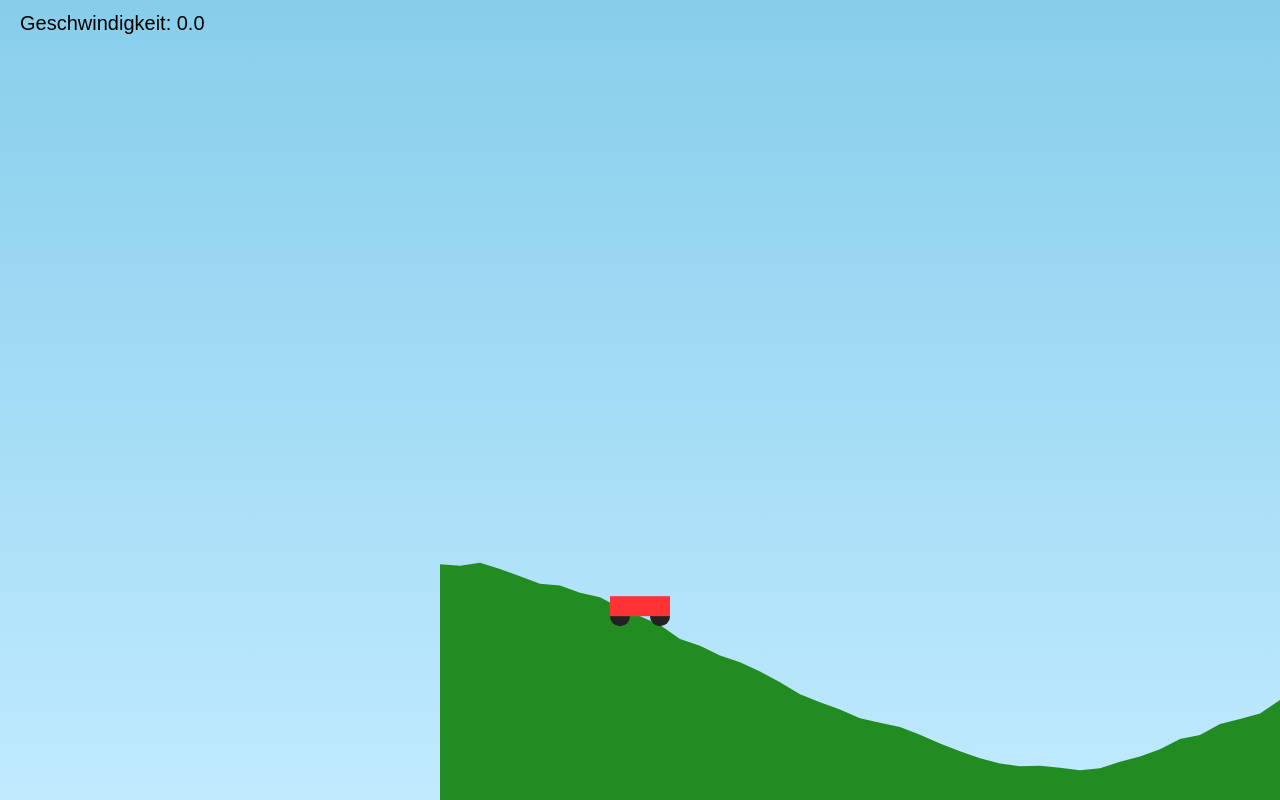
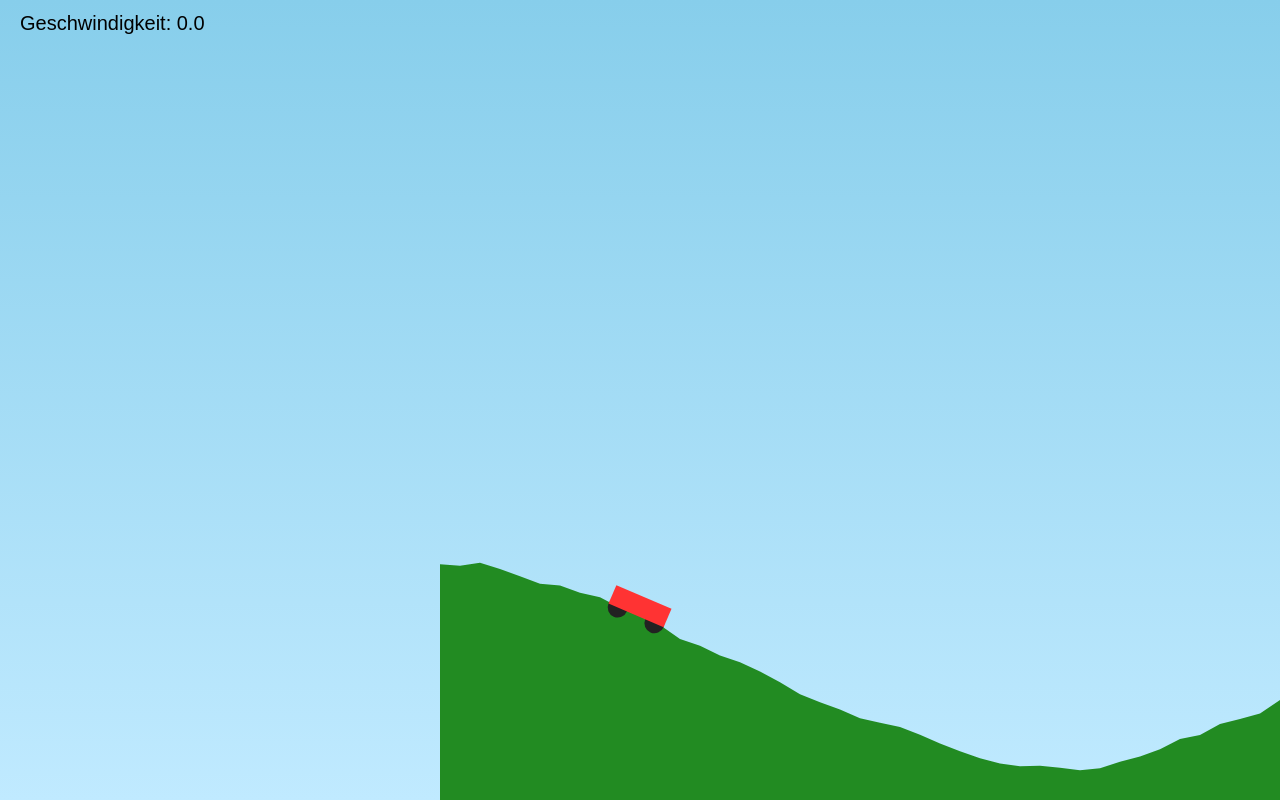
Before and after one commit to quentinrotter/qualex, a plain HTML site: page 123.html in a window 1280 px wide. Drawn offline with Linux system fonts and the light colour scheme.

Commit message:
fixed rotation

```diff
--- a/123.html
+++ b/123.html
@@ -75,6 +75,14 @@ function update() {
     car.y = groundY - car.height / 2;
     car.speedY = 0;
     car.onGround = true;
+    // compute terrain slope around car.x and set car rotation to match (smoothly)
+    const delta = 1; // small sample distance in world units
+    const y1 = getGroundY(car.x - delta);
+    const y2 = getGroundY(car.x + delta);
+    const slope = Math.atan2(y2 - y1, (delta * 2));
+    // smooth interpolation so rotation doesn't snap
+    const blend = 0.2;
+    car.rotation += (slope - car.rotation) * blend;
   } else {
     car.onGround = false;
   }
@@ -112,24 +120,29 @@ function draw() {
   ctx.fillStyle = '#228B22';
   ctx.fill();
 
-  // Auto zeichnen
-  let wheelOffset = car.width / 3;
-  let frontWheelX = car.x + wheelOffset - cameraX;
-  let backWheelX = car.x - wheelOffset - cameraX;
-  let wheelY = car.y + car.height / 2;
 
-  // Räder
+  // Auto zeichnen (zentriert am Fahrzeugmittelpunkt, mit Rotation)
+  ctx.save();
+  // translate to car center in screen coords
+  ctx.translate(car.x - cameraX, car.y);
+  ctx.rotate(car.rotation);
+
+  // Räder (relative to rotated car center)
+  const wheelOffset = car.width / 3;
+  const wheelY = car.height / 2;
   ctx.fillStyle = "#222";
   ctx.beginPath();
-  ctx.arc(frontWheelX, wheelY, car.wheelRadius, 0, Math.PI * 2);
+  ctx.arc(wheelOffset, wheelY, car.wheelRadius, 0, Math.PI * 2);
   ctx.fill();
   ctx.beginPath();
-  ctx.arc(backWheelX, wheelY, car.wheelRadius, 0, Math.PI * 2);
+  ctx.arc(-wheelOffset, wheelY, car.wheelRadius, 0, Math.PI * 2);
   ctx.fill();
 
-  // Karosserie
+  // Karosserie (centered at 0,0)
   ctx.fillStyle = "#ff3333";
-  ctx.fillRect(car.x - car.width/2 - cameraX, car.y - car.height/2, car.width, car.height);
+  ctx.fillRect(-car.width/2, -car.height/2, car.width, car.height);
+
+  ctx.restore();
 
   // HUD
   ctx.fillStyle = "black";
```
